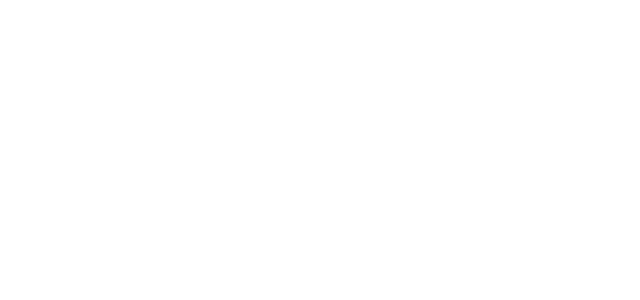
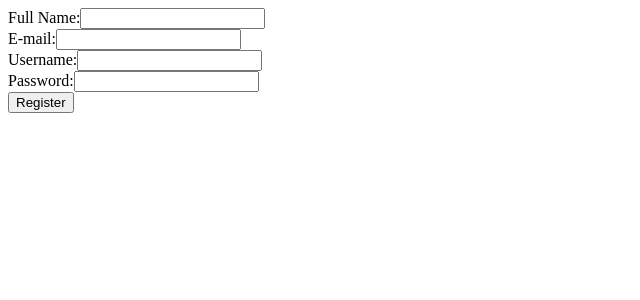
Before and after one commit to Star-Nose-Mole-Rat/SkillSwap, a React app: page /signup in a window 1280 px wide. Shown: the top 300 px of the page, without its empty margins (0-640 px from the left). Built offline with nearby package versions, Linux system fonts and the light colour scheme.

Commit message:
signup page created and register button redirect to main

```diff
--- a/client/containers/Signup.jsx
+++ b/client/containers/Signup.jsx
@@ -1,10 +1,35 @@
 import React from 'react';
+import { useNavigate } from 'react-router-dom';
 
 const Signup = () => {
+    const navigate = useNavigate();
+
+    const handleRegister= (e) => {
+        e.preventDefault();
+        navigate('/search');
+    }
 
     return (
         <div>
-
+            <form onSubmit={handleRegister}>
+                <label>Full Name:
+                    <input type='text'/>
+                </label>
+                <br/>
+                <label>E-mail:
+                    <input type='email'/>
+                </label>
+                <br/>
+                <label>Username:
+                    <input type='text'/>
+                </label>
+                <br/>
+                <label>Password:
+                    <input type='password'/>
+                </label>
+                <br/>
+                <button type='submit'>Register</button>
+            </form>
         </div>
     )
 };
```
